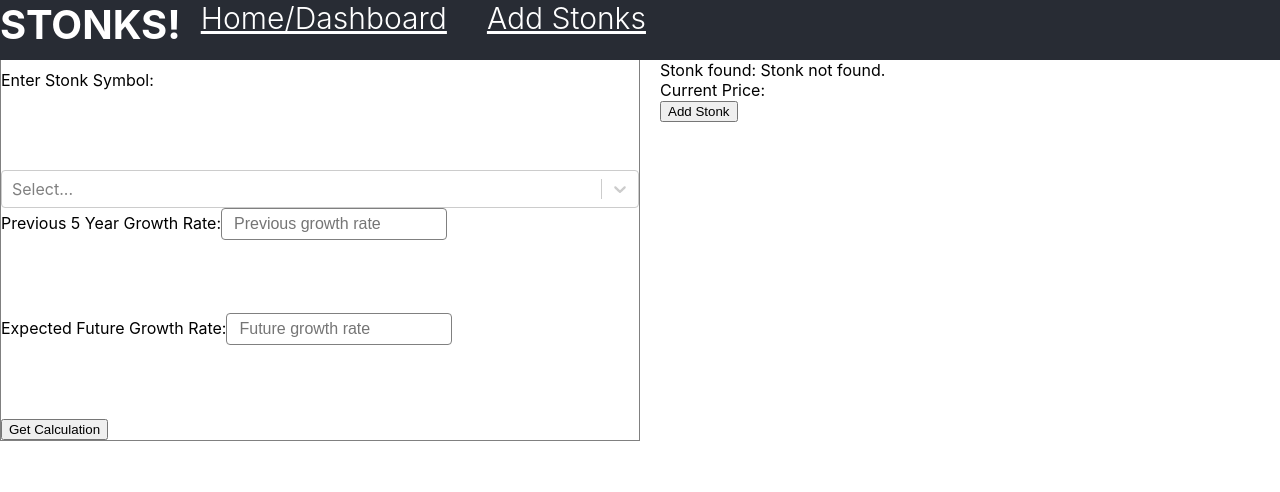
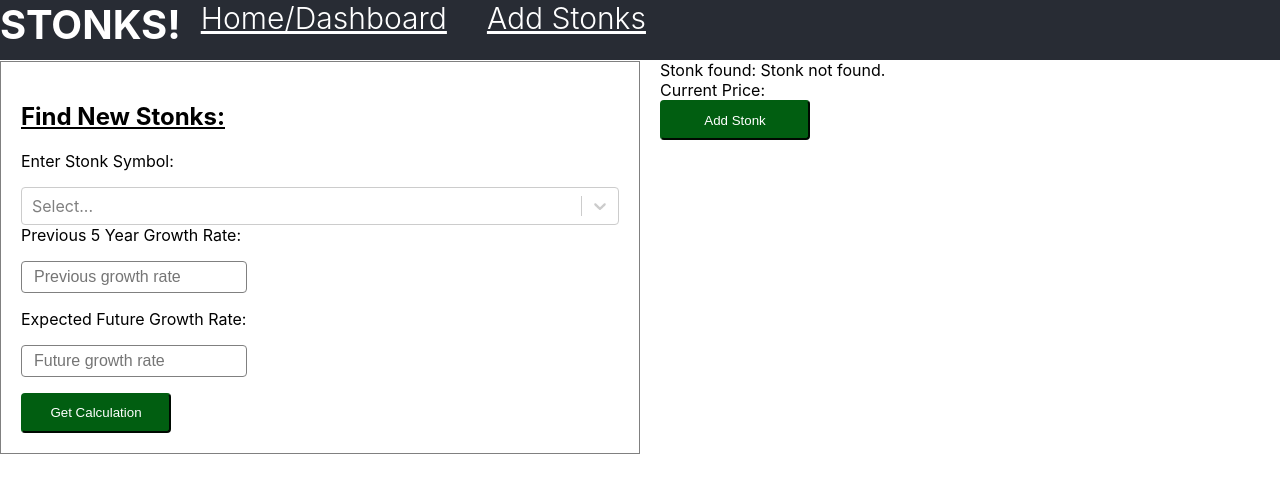
Before and after one commit to toddmantell/stonks, a React (Create React App) app: page /addstonk in a window 1280 px wide. Shown: the top 492 px of the page. Built offline with nearby package versions, Linux system fonts and the light colour scheme.

Commit message:
moved the add-stonk-form to its own component for cleanliness; some small WIP CSS changes

```diff
--- a/src/App.css
+++ b/src/App.css
@@ -131,17 +131,25 @@
 }
 
 .add-stonk-form {
+  margin-top: 61px;
+  padding: 20px;
   border: grey solid 1px;
 }
 
+.add-stonk-heading {
+  text-decoration: underline;
+}
+
 .input-label {
-  display: inline-block;
-  margin-bottom: 5rem;
+  display: block;
+  margin-bottom: 1rem;
 }
 
 .textbox {
+  display: block;
   width: 200px;
   padding: .375rem .75rem;
+  margin-bottom: 1rem;
   font-size: 1rem;
   border: grey solid 1px;
   border-radius: 4px;
@@ -150,3 +158,14 @@
 .metrics {
   margin: 60px 20px;
 }
+
+.form-button {
+  width: 150px;
+  height: 40px;
+  background-color: #015e11;
+  color: white;
+  font-weight: 400;
+  border-color: #015e11;
+  border-radius: 4px;
+
+}
--- /dev/null
+++ b/src/components/AddStonkForm.js
@@ -0,0 +1,74 @@
+import React from "react";
+import TypeAhead from "./TypeAhead";
+
+const AddStonkForm = ({
+  getStonkCalculation,
+  setTickerAndGetQuote,
+  setInputValue,
+  previousGrowthRate,
+  futureGrowthRate
+}) => (
+  <form
+    data-testid="add-stonk-form"
+    className="add-stonk-form"
+    onSubmit={getStonkCalculation}
+  >
+    <h2 data-testid="form-heading" className="add-stonk-heading">
+      Find New Stonks:
+    </h2>
+    <div>
+      <label
+        htmlFor="stonk-symbol"
+        data-testid="stonk-symbol-label"
+        className="input-label"
+      >
+        Enter Stonk Symbol:
+      </label>
+      <TypeAhead
+        handleInputChange={setTickerAndGetQuote}
+        defaults={[{ value: "default", label: "Enter Ticker" }]}
+      />
+    </div>
+    <div>
+      <label
+        htmlFor="previous-growth-rate"
+        data-testid="previous-growth-label"
+        className="input-label"
+      >
+        Previous 5 Year Growth Rate:
+      </label>
+      <input
+        type="text"
+        id="previous-growth-rate"
+        placeholder="Previous growth rate"
+        data-testid="previous-growth-rate"
+        className="textbox"
+        onChange={setInputValue}
+        value={previousGrowthRate || ""}
+      />
+    </div>
+    <div>
+      <label
+        htmlFor="future-growth-rate"
+        data-testid="future-growth-label"
+        className="input-label"
+      >
+        Expected Future Growth Rate:
+      </label>
+      <input
+        type="text"
+        id="future-growth-rate"
+        placeholder="Future growth rate"
+        data-testid="future-growth-rate"
+        className="textbox"
+        onChange={setInputValue}
+        value={futureGrowthRate || ""}
+      />
+    </div>
+    <button type="submit" className="form-button">
+      Get Calculation
+    </button>
+  </form>
+);
+
+export default AddStonkForm;
--- a/src/components/TypeAhead.js
+++ b/src/components/TypeAhead.js
@@ -8,10 +8,10 @@ const promiseOptions = async inputValue => {
   return await get(`${apiURL}/symbolsQuery/${inputValue}`);
 };
 
-const TypeAhead = ({ handleInputChange }) => (
+const TypeAhead = ({ handleInputChange, defaults }) => (
   <AsyncSelect
     cacheOptions
-    defaultOptions={[{ value: "default", label: "default" }]}
+    defaultOptions={defaults}
     loadOptions={promiseOptions}
     onChange={handleInputChange}
   />
--- a/src/pages/AddStonk.js
+++ b/src/pages/AddStonk.js
@@ -1,7 +1,7 @@
 import React, { useState, useEffect } from "react";
 import { getDevOrProdAPIURL } from "../data/getStonks";
-import TypeAhead from "../components/TypeAhead";
 import { get, post } from "../fetchWrapper";
+import AddStonkForm from "../components/AddStonkForm";
 
 export default function AddStonk() {
   const apiUrl = getDevOrProdAPIURL();
@@ -21,9 +21,6 @@ export default function AddStonk() {
       try {
         const fetchedStonkQuote =
           (await get(`${apiUrl}/quote/${ticker}`)) || false;
-        console.log("quote: ", fetchedStonkQuote);
-
-        resetForm();
         return setStonkQuote(fetchedStonkQuote);
       } catch (error) {
         console.log(`failed to fetch ${ticker}: ${error.toString()}`);
@@ -56,10 +53,10 @@ export default function AddStonk() {
 
   async function getStonkCalculation(event) {
     event.preventDefault();
-    if (stonkTicker && previousGrowthRate && futureGrowthRate) {
+    if (stonkTicker.value && previousGrowthRate && futureGrowthRate) {
       try {
         const stonkForCalc = {
-          ticker: stonkTicker,
+          ticker: stonkTicker.value,
           futureGrowthRate,
           previousGrowthRate
         };
@@ -82,66 +79,19 @@ export default function AddStonk() {
   }
 
   function setTickerAndGetQuote(ticker) {
+    resetForm();
     setStonkTicker(ticker);
   }
 
   return (
     <article className="add-stonks">
-      <form
-        data-testid="add-stonk-form"
-        className="add-stonk-form"
-        onSubmit={getStonkCalculation}
-      >
-        <h2 data-testid="form-heading">Placeholder</h2>
-        <div>
-          <label
-            htmlFor="stonk-symbol"
-            data-testid="stonk-symbol-label"
-            className="input-label"
-          >
-            Enter Stonk Symbol:
-          </label>
-          <TypeAhead handleInputChange={setTickerAndGetQuote} />
-        </div>
-        <div>
-          <label
-            htmlFor="previous-growth-rate"
-            data-testid="previous-growth-label"
-            className="input-label"
-          >
-            Previous 5 Year Growth Rate:
-          </label>
-          <input
-            type="text"
-            id="previous-growth-rate"
-            placeholder="Previous growth rate"
-            data-testid="previous-growth-rate"
-            className="textbox"
-            onChange={setInputValue}
-            value={previousGrowthRate || ""}
-          />
-        </div>
-        <div>
-          <label
-            htmlFor="future-growth-rate"
-            data-testid="future-growth-label"
-            className="input-label"
-          >
-            Expected Future Growth Rate:
-          </label>
-          <input
-            type="text"
-            id="future-growth-rate"
-            placeholder="Future growth rate"
-            data-testid="future-growth-rate"
-            className="textbox"
-            onChange={setInputValue}
-            value={futureGrowthRate || ""}
-          />
-        </div>
-        <button type="submit">Get Calculation</button>
-      </form>
-
+      <AddStonkForm
+        getStonkCalculation={getStonkCalculation}
+        setTickerAndGetQuote={setTickerAndGetQuote}
+        setInputValue={setInputValue}
+        previousGrowthRate={previousGrowthRate}
+        futureGrowthRate={futureGrowthRate}
+      />
       <div className="metrics">
         <div>
           Stonk found: {stonkQuote ? stonkQuote.symbol : "Stonk not found."}
@@ -201,7 +151,11 @@ export default function AddStonk() {
             </div>
           </>
         )}
-        <button type="submit" onClick={addStonkToStonks}>
+        <button
+          type="submit"
+          className="form-button"
+          onClick={addStonkToStonks}
+        >
           Add Stonk
         </button>
       </div>
```
